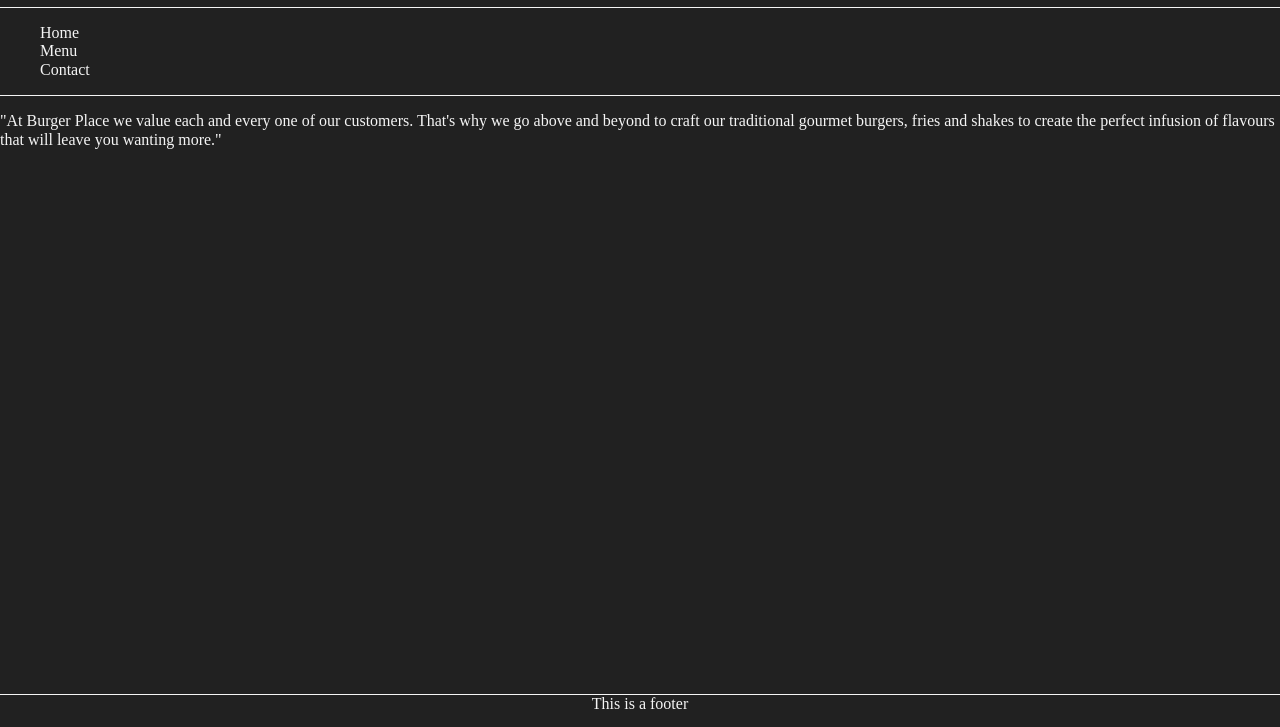
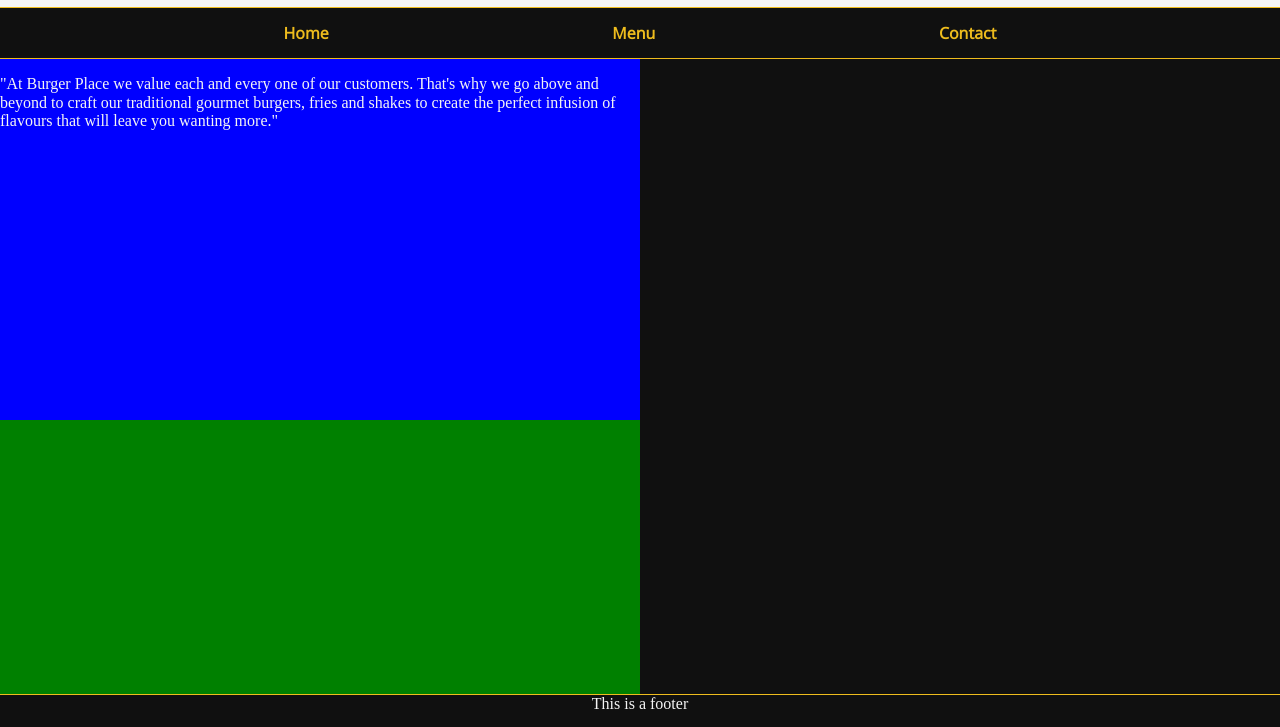
Before and after one commit to apwaite/restaurant-page, a website built with webpack: page dist/index.html in a window 1280 px wide. Shown: the part 73-800 px from the top of the page. Built offline with nearby package versions, Linux system fonts and the light colour scheme; files whose address does not match are found by name.

Commit message:
Added/updated styling

```diff
--- a/src/css/style.css
+++ b/src/css/style.css
@@ -2,19 +2,22 @@
 @import url("//use.fontawesome.com/releases/v5.0.7/css/all.css");
 
 :root {
-  --bg-color: #f5f5f5;
-  --font-primary: #424242;
+  --bg-color: #101010;
+  --font-primary: #eebc1d;
   --font-secondary: #f5f5f5;
-  --header-color: #212121;
-  --nav-bg-color: #212121;
+  --font-tertiary: #424242;
+  --header-color: #f5f5f5;
+  --nav-bg-color: #101010;
+  --section-color: #eebc1d;
 }
 
 .content {
   display: flex;
   flex-direction: column;
+  min-width: 320px;
   width: 100%;
   min-height: 100vh;
-  background-color: var(--bg-color);
+  /* background-color: var(--bg-color); */
 }
 
 /* Header */
@@ -24,7 +27,7 @@
   justify-content: center;
   min-height: 5rem;
   background-color: var(--header-color);
-  border-bottom: 1px solid var(--font-secondary);
+  border-bottom: 1px solid var(--section-color);
 }
 
 h1 {
@@ -36,15 +39,37 @@
 nav {
   display: flex;
   flex-direction: row;
-  text-decoration: none;
   min-height: 3rem;
-  background-color: var(--header-color);
-  border-bottom: 1px solid var(--font-secondary);
+  background-color: var(--nav-bg-color);
+  border-bottom: 1px solid var(--section-color);
+}
+
+header img {
+  min-width: 320px;
 }
 
 nav ul {
-  color: var(--font-secondary);
+  display: flex;
+  flex-wrap: wrap;
+  margin-left: auto;
+  margin-right: auto;
+  font-family: "Open Sans";
+  font-weight: 900;
+  justify-content: space-evenly;
+  width: 100%;
+  padding: 0;
+  color: var(--font-primary);
   list-style-type: none;
+}
+
+li {
+  transition: all 0.3s ease-in-out;
+}
+
+li:hover {
+  -moz-transform: scale(1.25);
+  -webkit-transform: scale(1.25);
+  transform: scale(1.25);
 }
 
 /* Main */
@@ -59,13 +84,47 @@
 main {
   display: flex;
   flex-direction: column;
-  background-color: var(--header-color);
+  background-color: white;
   margin-left: auto;
   margin-right: auto;
   width: 100%;
-  flex-grow: 1;
   color: var(--font-secondary);
 }
+
+.main-home {
+  display: flex;
+  flex-direction: column;
+  flex-basis: 100%;
+  flex: 1;
+  background-color: var(--bg-color);
+  background-image: url("../assets/bg-img.jpg");
+  background-repeat: no-repeat;
+  background-size: contain;
+}
+
+.col-left {
+  width: 50%;
+  background-color: blue;
+}
+
+.col-right {
+  width: 50%;
+  text-align: left;
+  font-family: "Open Sans";
+  font-weight: 400;
+  color: var(--font-primary);
+  background-color: green;
+}
+
+/* .colLeft,
+img {
+  width: 75%;
+  background: no-repeat;
+} */
+
+/* .bg-img {
+  border-right: 1px solid var(--section-color);
+} */
 
 /* Footer */
 
@@ -73,8 +132,20 @@
   display: flex;
   flex-direction: row;
   justify-content: center;
-  background-color: var(--header-color);
+  background-color: var(--nav-bg-color);
   height: 2rem;
   color: var(--font-secondary);
-  border-top: 1px solid var(--font-secondary);
+  border-top: 1px solid var(--section-color);
 }
+
+@media screen and (min-width: 768px) and (max-width: 1023px) {
+  header img {
+    max-width: 360px;
+  }
+}
+
+@media screen and (min-width: 1024px) {
+  header img {
+    max-width: 360px;
+  }
+}
```
